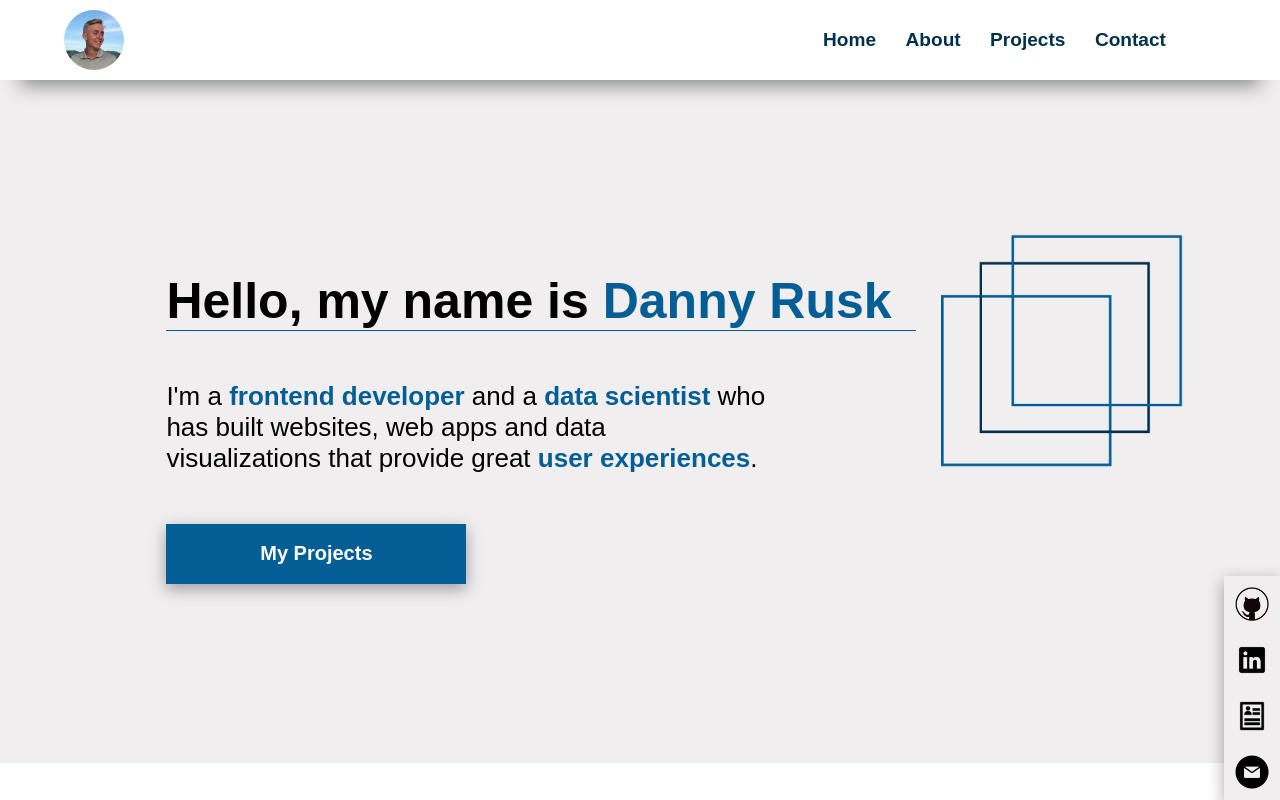
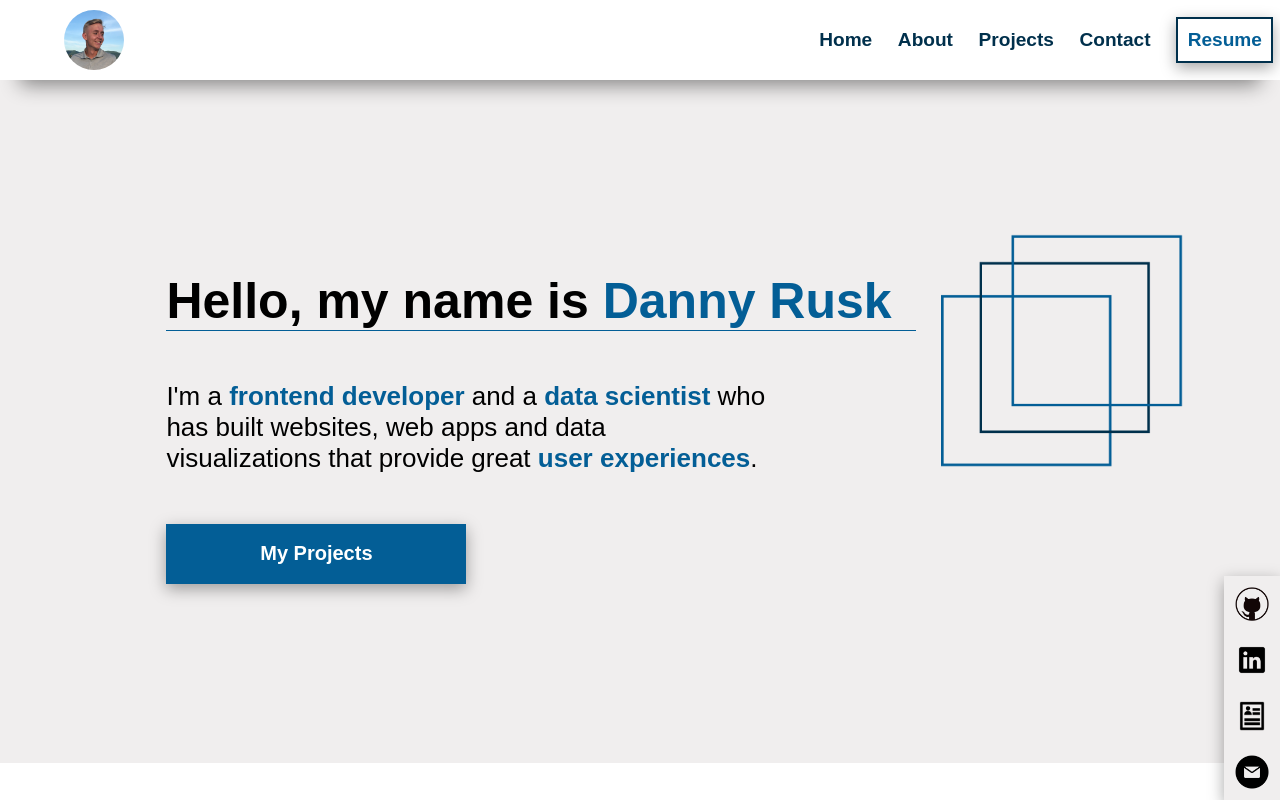
Before and after one commit to DGR40/vite-portfolio, a React (Vite) app: page / in a window 1280 px wide. Shown: the top 800 px of the page. Built offline with nearby package versions, Linux system fonts and the light colour scheme.

Commit message:
routes fixed

```diff
--- a/src/components/navbar.jsx
+++ b/src/components/navbar.jsx
@@ -19,8 +19,10 @@ export default function NavBar() {
             Projects
           </h5>
           <h5 className="hotlink">Contact</h5>
-          <a href={`resume`}>
-            <h5 className="hotlink">Resume</h5>
+          <a href={`resume`} target="_blank">
+            <h5 className="hotlink" id="resume-hotlink">
+              Resume
+            </h5>
           </a>
         </div>
       </div>
--- a/src/index.css
+++ b/src/index.css
@@ -84,6 +84,22 @@ a {
 
 .hotlink:hover {
   color: #035e96;
+}
+
+#resume-hotlink {
+  padding: 0.5em;
+  border: 2px solid #00304c;
+  box-shadow: rgba(0, 0, 0, 0.35) 0px 5px 15px;
+  /* "to left" / "to right" - affects initial color */
+  background: linear-gradient(to left, white 50%, #00304c 50%) right;
+  background-size: 200%;
+  transition: 0.5s ease-out;
+  color: #035e96;
+}
+
+#resume-hotlink:hover {
+  background-position: left;
+  color: white;
 }
 
 .navbar .navbar-right {
--- a/src/routes/resume.jsx
+++ b/src/routes/resume.jsx
@@ -12,4 +12,5 @@ export default function Resume() {
 
 function hideNavbar() {
   document.getElementById("navbar").style.display = "none";
+  document.getElementById("sidebar").style.display = "none";
 }
--- a/src/routes/text-mining-paper.jsx
+++ b/src/routes/text-mining-paper.jsx
@@ -11,6 +11,6 @@ export default function TextAnalysis() {
 }
 
 function hideNavbar() {
-  $("#navbar").hide();
-  $("#sidebar").hide();
+  document.getElementById("navbar").style.display = "none";
+  document.getElementById("sidebar").style.display = "none";
 }
```
